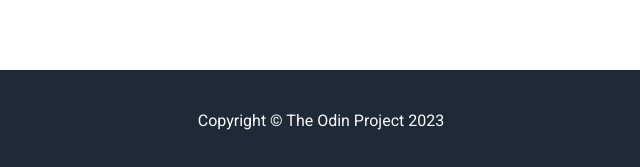
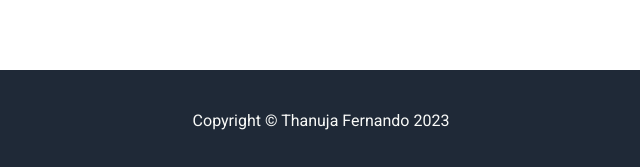
Before and after one commit to iamthanuj/Landing-Page, a plain HTML site: page index.html in a window 1280 px wide. Shown: the part 1674-1841 px from the top of the page, 319-959 px from the left. Drawn offline with Linux system fonts and the light colour scheme.

Commit message:
Update index.html

```diff
--- a/index.html
+++ b/index.html
@@ -96,7 +96,7 @@
         </div>
     </main>
     <footer>
-        Copyright &#169; The Odin Project 2023
+        Copyright &#169; Thanuja Fernando 2023
     </footer>
 </body>
 
```
